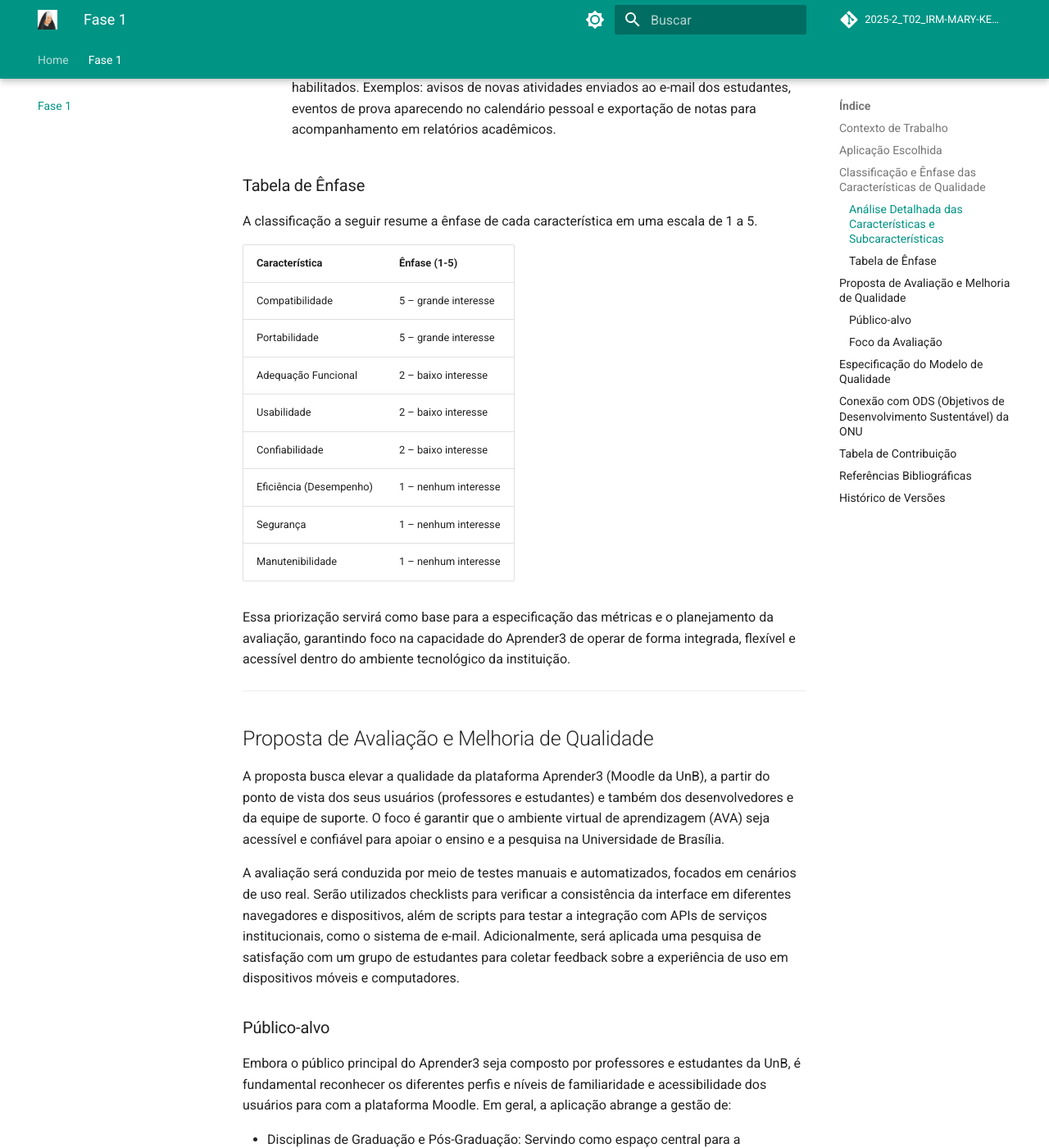
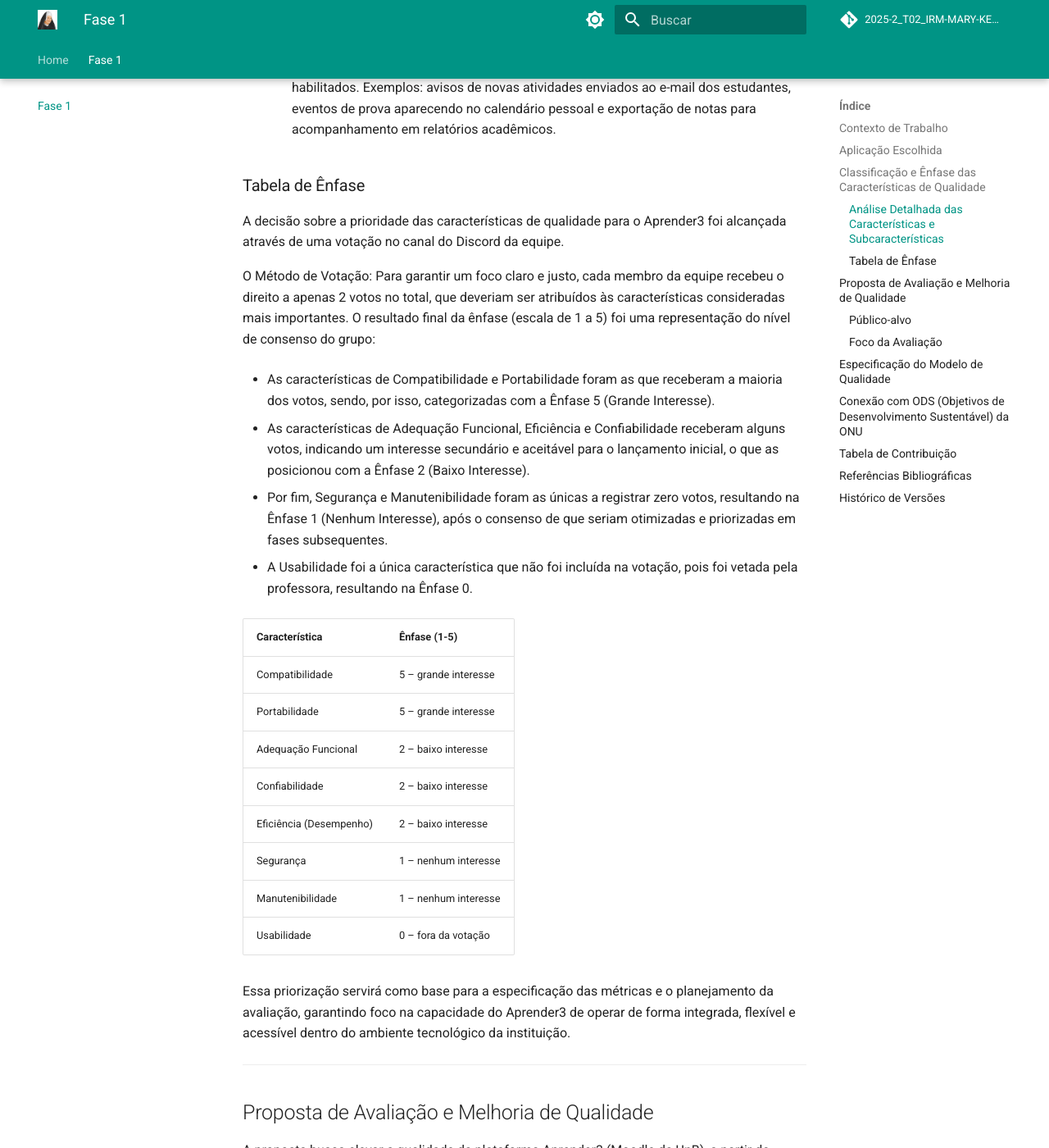
Before and after one commit to FCTE-Qualidade-de-Software-1/2025-2_T02_IRM-MARY-KELLER, an MkDocs documentation site: the page built from docs/fase_1/fase_1.md, in a window 1280 px wide and 1400 px high, scrolled down 2730 px. Shown: the whole window at 82% size. Built offline with MkDocs 1.6.1 and Material for MkDocs 9.7.7, drawn with Linux system fonts in a browser that asks for light colours; comment, search, counter and statistics services are not loaded; some of the changed text lies outside the part shown.

Commit message:
fix: descricao tabela de enfase e add .gitignore

```diff
--- a/docs/fase_1/fase_1.md
+++ b/docs/fase_1/fase_1.md
@@ -42,18 +42,28 @@ A seguir, detalham-se as características priorizadas com exemplos concretos ext
 
 ### Tabela de Ênfase
 
-A classificação a seguir resume a ênfase de cada característica em uma escala de 1 a 5.
+A decisão sobre a prioridade das características de qualidade para o Aprender3 foi alcançada através de uma votação no canal do Discord da equipe.
+
+O Método de Votação: Para garantir um foco claro e justo, cada membro da equipe recebeu o direito a apenas 2 votos no total, que deveriam ser atribuídos às características consideradas mais importantes. O resultado final da ênfase (escala de 1 a 5) foi uma representação do nível de consenso do grupo:
+
+ - As características de Compatibilidade e Portabilidade foram as que receberam a maioria dos votos, sendo, por isso, categorizadas com a Ênfase 5 (Grande Interesse).
+
+ - As características de Adequação Funcional, Eficiência e Confiabilidade receberam alguns votos, indicando um interesse secundário e aceitável para o lançamento inicial, o que as posicionou com a Ênfase 2 (Baixo Interesse).
+
+ - Por fim, Segurança e Manutenibilidade foram as únicas a registrar zero votos, resultando na Ênfase 1 (Nenhum Interesse), após o consenso de que seriam otimizadas e priorizadas em fases subsequentes.
+
+ - A Usabilidade foi a única característica que não foi incluída na votação, pois foi vetada pela professora, resultando na Ênfase 0.
 
 | Característica | Ênfase (1-5) |
 | --- | --- |
 | Compatibilidade | 5 – grande interesse |
 | Portabilidade | 5 – grande interesse |
 | Adequação Funcional | 2 – baixo interesse |
-| Usabilidade | 2 – baixo interesse |
 | Confiabilidade | 2 – baixo interesse |
-| Eficiência (Desempenho)| 1 – nenhum interesse |
+| Eficiência (Desempenho)| 2 – baixo interesse |
 | Segurança | 1 – nenhum interesse |
 | Manutenibilidade | 1 – nenhum interesse |
+| Usabilidade | 0 – fora da votação |
 
 Essa priorização servirá como base para a especificação das métricas e o planejamento da avaliação, garantindo foco na capacidade do Aprender3 de operar de forma integrada, flexível e acessível dentro do ambiente tecnológico da instituição.
 
@@ -168,3 +178,4 @@ Na Tabela 1, apresenta-se a contribuição dos membros da equipe na construção
 |`1.2`|29/09/2025|Revisão geral do documento| [Yago Amin](https://github.com/yagoas)|
 |`1.3`|29/09/2025|Adição das Especificação do Modelo de Qualidade| [Yago Amin](https://github.com/yagoas)|
 |`1.4`|30/09/2025|Correçoes sugeridas pela professora| [Taynara Vitorino](https://github.com/taybalau)|
+|`1.5`|01/10/2025|Descrição da votação da Tabela de Ênfase| [Felipe Hansen](https://github.com/Fhansen98)|
```
Also changed, not shown: 1 other file.
